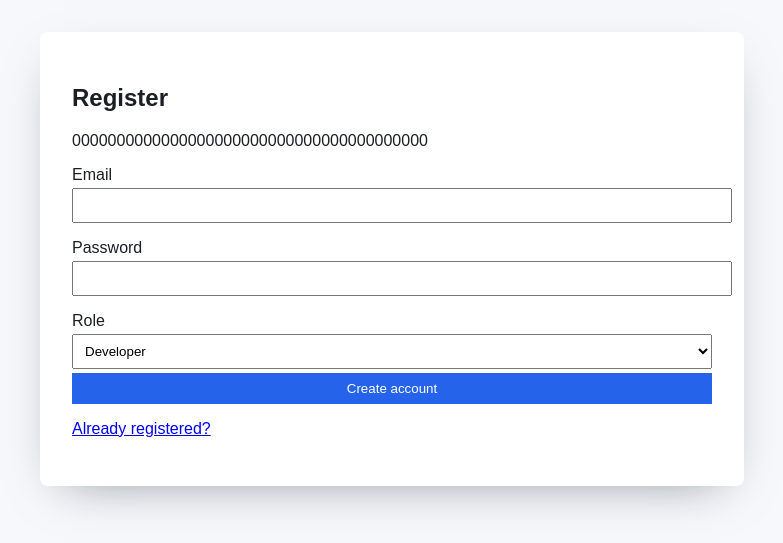
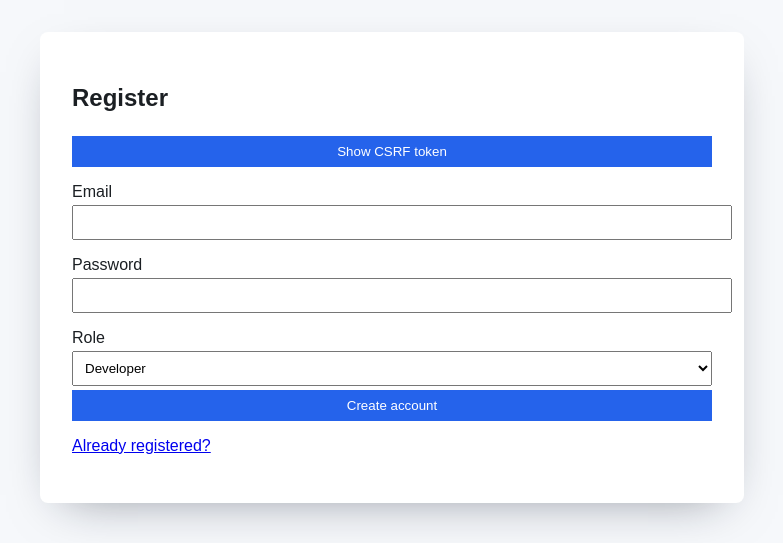
Before and after one commit to marcus-rk/SecureLeak, a Flask app: page / in a window 1280 px wide. Shown: the part 112-655 px from the top of the page, without its empty margins (248-1031 px from the left). Run offline with Flask 3, Linux system fonts and the light colour scheme.

Commit message:
Enhance security features: update CSRF token handling and improve app configuration

```diff
--- a/app.py
+++ b/app.py
@@ -8,22 +8,23 @@ from dotenv import load_dotenv
 
 csrf = CSRFProtect()
 
-
 def create_app() -> Flask:
     load_dotenv()
     app = Flask(__name__, instance_relative_config=True)
+    Path(app.instance_path).mkdir(parents=True, exist_ok=True)
 
+    # Configure app with security-focused settings
     app.config.from_mapping(
-        SECRET_KEY=os.environ.get("SECRET_KEY", "dev-secret"),
+        SECRET_KEY=os.environ.get("SECRET_KEY", "secret123"),
         DATABASE=os.environ.get(
             "DATABASE", str(Path(app.instance_path) / "secureleak.sqlite")
         ),
-        SESSION_COOKIE_HTTPONLY=True,
-        SESSION_COOKIE_SAMESITE="Lax",
+        SESSION_COOKIE_HTTPONLY=True, # Prevent JavaScript access to session cookies
+        SESSION_COOKIE_SAMESITE="Lax", # Mitigate CSRF attacks by restricting cross-site requests
     )
 
-    Path(app.instance_path).mkdir(parents=True, exist_ok=True)
-
+    # CSRFProtect ties each form submission to a session-only token, blocking cross-site form forgeries.
+    # Talisman issues modern security headers (CSP, HSTS, frame guard) so browsers refuse unsafe content.
     csrf.init_app(app)
     Talisman(app, content_security_policy={"default-src": "'self'"})
 
@@ -37,6 +38,7 @@ def create_app() -> Flask:
     def index() -> str:
         return render_template("register.html")
 
+    # Initialize and return the Flask application instance
     return app
 
 
--- a/static/js/main.js
+++ b/static/js/main.js
@@ -1,6 +1,7 @@
-document.addEventListener("DOMContentLoaded", () => {
-  const forms = document.querySelectorAll("form[data-confirm]");
-  forms.forEach((form) => {
+// Bind optional confirmation dialogs to forms that declare a data-confirm message.
+const initConfirmDialogs = () => {
+  const confirmForms = document.querySelectorAll("form[data-confirm]");
+  confirmForms.forEach((form) => {
     form.addEventListener("submit", (event) => {
       const message = form.getAttribute("data-confirm");
       if (message && !window.confirm(message)) {
@@ -8,4 +9,32 @@ document.addEventListener("DOMContentLoaded", () => {
       }
     });
   });
+};
+
+// Toggle visibility of CSRF tokens for users who want to inspect them manually.
+const initTokenToggles = () => {
+  const toggleButtons = document.querySelectorAll("[data-token-toggle]");
+  toggleButtons.forEach((button) => {
+    const container = button.closest("[data-token-container]");
+    const valueElement = container?.querySelector("[data-token-value]");
+    if (!container || !valueElement) {
+      return;
+    }
+
+    button.addEventListener("click", () => {
+      const isHidden = valueElement.hasAttribute("hidden");
+      if (isHidden) {
+        valueElement.removeAttribute("hidden");
+        button.textContent = "Hide CSRF token";
+        return;
+      }
+      valueElement.setAttribute("hidden", "");
+      button.textContent = "Show CSRF token";
+    });
+  });
+};
+
+document.addEventListener("DOMContentLoaded", () => {
+  initConfirmDialogs();
+  initTokenToggles();
 });
--- a/templates/register.html
+++ b/templates/register.html
@@ -1,10 +1,15 @@
 {% extends "layout.html" %}
 
 {% block content %}
+{% set token = csrf_token() %}
 <section class="auth-form">
     <h2>Register</h2>
     <form method="post">
-        {{ csrf_token() }}
+        <input type="hidden" name="csrf_token" value="{{ token }}">
+        <div class="csrf-toggle" data-token-container>
+            <button type="button" data-token-toggle>Show CSRF token</button>
+            <code data-token-value hidden>{{ token }}</code>
+        </div>
         <label for="email">Email</label>
         <input id="email" name="email" type="email" required>
 
```
